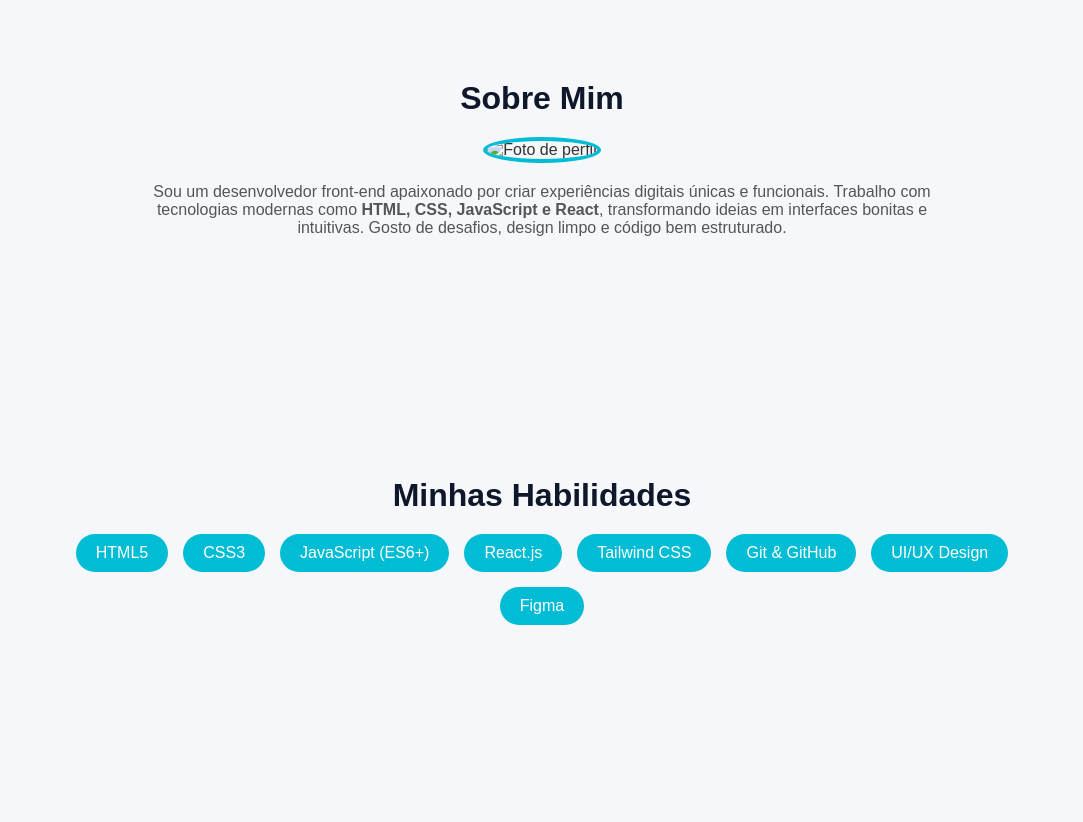
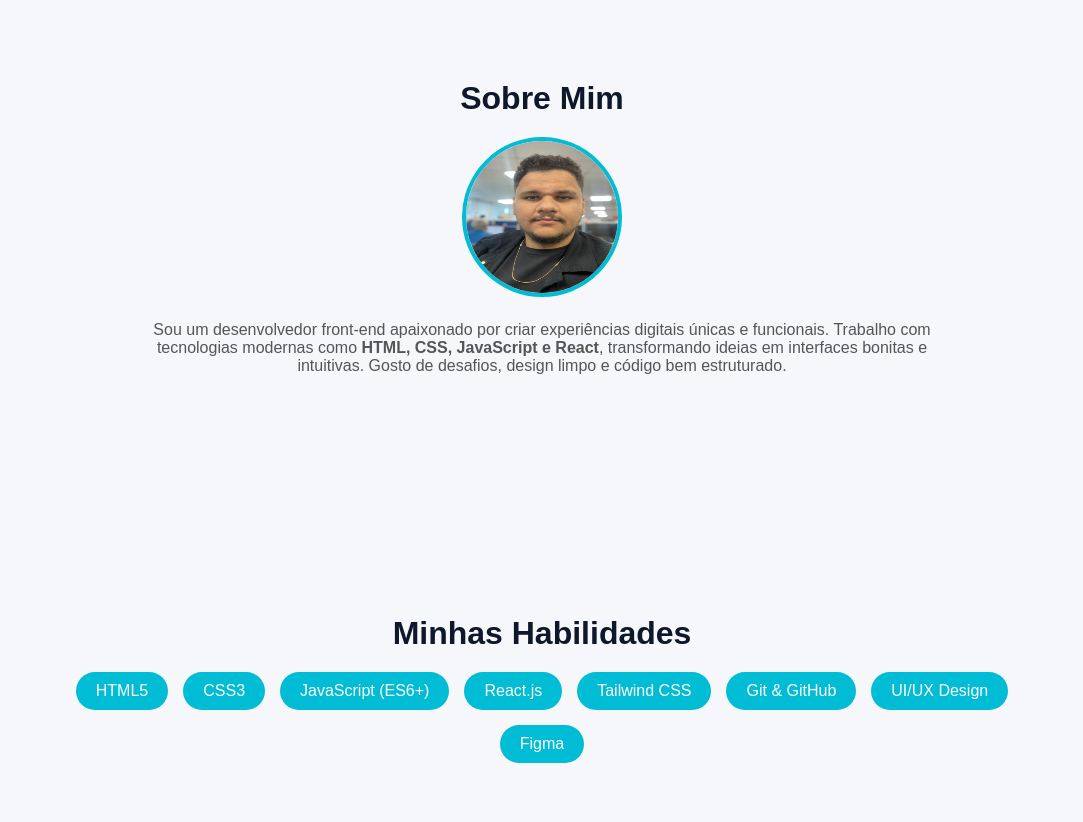
Before and after one commit to Arnaud4474/My-Portf-lio, a plain HTML site: page index.html in a window 1280 px wide. Shown: the part 820-1642 px from the top of the page, without its empty margins (98-1181 px from the left). Drawn offline with Linux system fonts and the light colour scheme.

Commit message:
correção foto

```diff
--- a/index.html
+++ b/index.html
@@ -36,7 +36,8 @@
     <!-- ======= SOBRE ======= -->
     <section id="sobre" class="sobre reveal">
         <h2>Sobre Mim</h2>
-        <img src="img/my_photo.jpg.jpeg" alt="Foto de perfil">
+        <img src="img/minha_foto.jpg.jpeg" alt="Foto de perfil">
+
         <p>Sou um desenvolvedor front-end apaixonado por criar experiências digitais únicas e funcionais. Trabalho com tecnologias modernas como <strong>HTML, CSS, JavaScript e React</strong>, transformando ideias em interfaces bonitas e intuitivas. Gosto de desafios, design limpo e código bem estruturado.</p>
     </section>
 
```
Also changed, not shown: img/minha_foto.jpg.jpeg (added).
